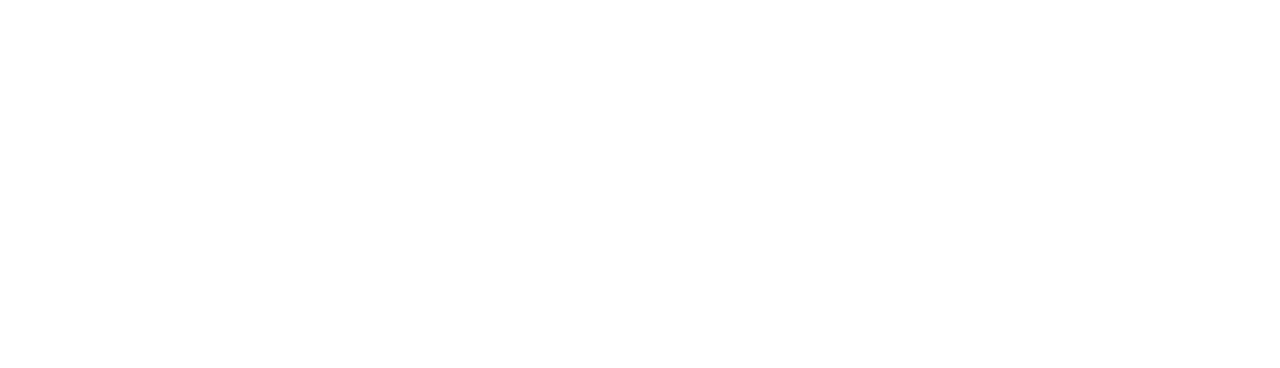
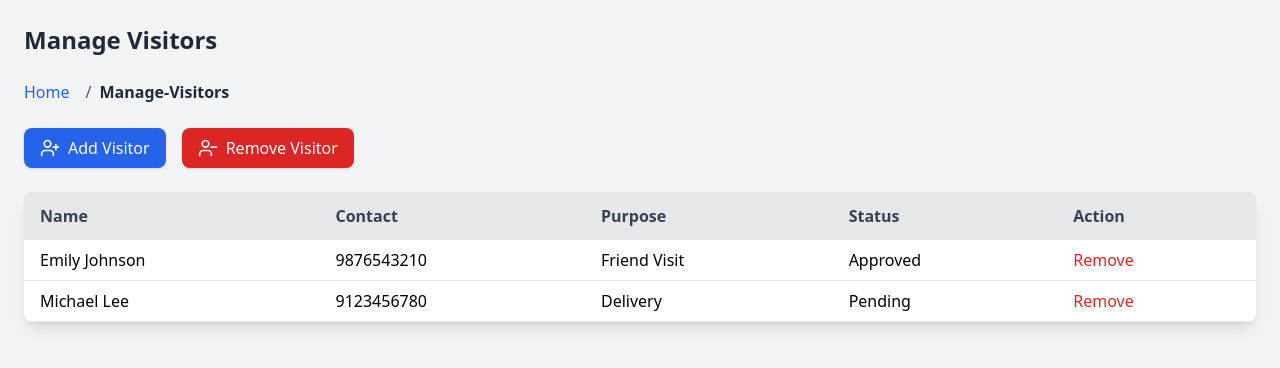
Before and after one commit to Sathvik-varma12/Gated-Portal, a React (Vite) app: page /manage-visitors in a window 1280 px wide. Before the commit this address had no page. Shown: the top 368 px of the page. Built offline with nearby package versions, Linux system fonts and the light colour scheme.

Commit message:
Manage user
Created a screen for manage user

```diff
--- a/src/App.tsx
+++ b/src/App.tsx
@@ -1,48 +1,9 @@
-// import { useState } from 'react';
-// import { AppProvider } from './context/AppContext';
-// import Layout from './components/shared/Layout';
-// import Dashboard from './components/Dashboard';
-// import ResidentsManager from './components/admin/ResidentsManager';
-// import VisitorsManager from './components/admin/VisitorsManager';
-// import EntryLogs from './components/admin/EntryLogs';
-// import AccessControl from './components/resident/AccessControl';
-
-// function App() {
-//   const [currentView, setCurrentView] = useState('dashboard');
-
-//   const renderCurrentView = () => {
-//     switch (currentView) {
-//       case 'dashboard':
-//         return <Dashboard />;
-//       case 'residents':
-//         return <ResidentsManager />;
-//       case 'visitors':
-//         return <VisitorsManager />;
-//       case 'entry-logs':
-//         return <EntryLogs />;
-//       case 'access-control':
-//         return <AccessControl />;
-//       default:
-//         return <Dashboard />;
-//     }
-//   };
-
-//   return (
-//     <AppProvider>
-//       <Layout currentView={currentView} onViewChange={setCurrentView}>
-//         {renderCurrentView()}
-//       </Layout>
-//     </AppProvider>
-//   );
-// }
-
-// export default App;
-
 import React from "react";
 import { BrowserRouter as Router, Routes, Route } from "react-router-dom";
 import Login from "./components/auth/Login";
 import AdminDashboard from "./components/admin/AdminDashboard";
 import ResidentDashboard from "./components/resident/ResidentDashboard";
+import ManageVisitors from "./components/resident/ManageVisitors";
 
 function App() {
   return (
@@ -54,6 +15,7 @@
         {/* Dashboards */}
         <Route path="/admin" element={<AdminDashboard />} />
         <Route path="/resident" element={<ResidentDashboard />} />
+          <Route path="/manage-visitors" element={<ManageVisitors />} />
       </Routes>
     </Router>
   );
--- /dev/null
+++ b/src/components/common/Breadcrumb.tsx
@@ -0,0 +1,37 @@
+import React from "react";
+import { Link, useLocation } from "react-router-dom";
+
+const Breadcrumb: React.FC = () => {
+  const location = useLocation();
+  const pathnames = location.pathname.split("/").filter((x) => x);
+
+  return (
+    <nav className="text-gray-600 mb-6">
+      <ol className="flex items-center space-x-2">
+        <li>
+          <Link to="/" className="text-blue-600 hover:underline">
+            Home
+          </Link>
+        </li>
+        {pathnames.map((name, index) => {
+          const routeTo = "/" + pathnames.slice(0, index + 1).join("/");
+          const isLast = index === pathnames.length - 1;
+          return (
+            <li key={routeTo} className="flex items-center">
+              <span className="mx-2">/</span>
+              {isLast ? (
+                <span className="text-gray-800 font-semibold capitalize">{name}</span>
+              ) : (
+                <Link to={routeTo} className="text-blue-600 hover:underline capitalize">
+                  {name}
+                </Link>
+              )}
+            </li>
+          );
+        })}
+      </ol>
+    </nav>
+  );
+};
+
+export default Breadcrumb;
--- /dev/null
+++ b/src/components/resident/ManageVisitors.tsx
@@ -0,0 +1,91 @@
+import React, { useState } from "react";
+import { UserPlus, UserMinus } from "lucide-react";
+import Breadcrumb from "../common/Breadcrumb";
+
+const ManageVisitors: React.FC = () => {
+  const [visitors, setVisitors] = useState([
+    { id: 1, name: "Emily Johnson", contact: "9876543210", purpose: "Friend Visit", status: "Approved" },
+    { id: 2, name: "Michael Lee", contact: "9123456780", purpose: "Delivery", status: "Pending" },
+  ]);
+
+  const addVisitor = () => {
+    const newVisitor = {
+      id: visitors.length + 1,
+      name: `New Visitor ${visitors.length + 1}`,
+      contact: "9000000000",
+      purpose: "Guest",
+      status: "Pending",
+    };
+    setVisitors([...visitors, newVisitor]);
+  };
+
+  const removeVisitor = (id: number) => {
+    setVisitors(visitors.filter((v) => v.id !== id));
+  };
+
+  return (
+    <div className="p-6 bg-gray-100 min-h-screen">
+      <h2 className="text-2xl font-bold text-gray-800 mb-6">Manage Visitors</h2>
+        <Breadcrumb /> {/* 👈 Added here */}
+      {/* Actions */}
+      <div className="flex gap-4 mb-6">
+        <button
+          onClick={addVisitor}
+          className="flex items-center gap-2 bg-blue-600 text-white px-4 py-2 rounded-lg shadow hover:bg-blue-700"
+        >
+          <UserPlus className="w-5 h-5" /> Add Visitor
+        </button>
+
+        <button
+          onClick={() => visitors.length > 0 && removeVisitor(visitors[visitors.length - 1].id)}
+          className="flex items-center gap-2 bg-red-600 text-white px-4 py-2 rounded-lg shadow hover:bg-red-700"
+        >
+          <UserMinus className="w-5 h-5" /> Remove Visitor
+        </button>
+      </div>
+
+      {/* Visitor Table */}
+      <div className="bg-white shadow-lg rounded-lg overflow-hidden">
+        <table className="w-full border-collapse">
+          <thead className="bg-gray-200 text-gray-700">
+            <tr>
+              <th className="py-3 px-4 text-left">Name</th>
+              <th className="py-3 px-4 text-left">Contact</th>
+              <th className="py-3 px-4 text-left">Purpose</th>
+              <th className="py-3 px-4 text-left">Status</th>
+              <th className="py-3 px-4 text-left">Action</th>
+            </tr>
+          </thead>
+          <tbody>
+            {visitors.map((visitor) => (
+              <tr key={visitor.id} className="border-b">
+                <td className="py-2 px-4">{visitor.name}</td>
+                <td className="py-2 px-4">{visitor.contact}</td>
+                <td className="py-2 px-4">{visitor.purpose}</td>
+                <td className="py-2 px-4">{visitor.status}</td>
+                <td className="py-2 px-4">
+                  <button
+                    onClick={() => removeVisitor(visitor.id)}
+                    className="text-red-600 hover:underline"
+                  >
+                    Remove
+                  </button>
+                </td>
+              </tr>
+            ))}
+
+            {visitors.length === 0 && (
+              <tr>
+                <td colSpan={5} className="text-center py-4 text-gray-500">
+                  No visitors found.
+                </td>
+              </tr>
+            )}
+          </tbody>
+        </table>
+      </div>
+    </div>
+  );
+};
+
+export default ManageVisitors;
--- a/src/components/resident/ResidentDashboard.tsx
+++ b/src/components/resident/ResidentDashboard.tsx
@@ -1,38 +1,23 @@
-// import React from "react";
-// import { CheckCircle, AlertCircle } from "lucide-react";
-
-// const ResidentDashboard: React.FC = () => {
-//   return (
-//     <div className="space-y-6">
-//       <h2 className="text-2xl font-bold text-gray-800">Resident Dashboard</h2>
-//       <div className="p-6 bg-white rounded-lg shadow-md">
-//         <CheckCircle className="h-6 w-6 text-green-500 mb-2" />
-//         <p className="font-semibold">Access Granted</p>
-//       </div>
-//       <div className="p-6 bg-white rounded-lg shadow-md">
-//         <AlertCircle className="h-6 w-6 text-red-500 mb-2" />
-//         <p className="font-semibold">Security Alerts</p>
-//       </div>
-//     </div>
-//   );
-// };
-
-// export default ResidentDashboard;
-
-
 import React from "react";
 import { UserPlus, Clock, ShieldAlert, CheckCircle, ArrowRight } from "lucide-react";
+import { useNavigate } from "react-router-dom";
+import Breadcrumb from "../common/Breadcrumb";
 
 const ResidentDashboard: React.FC = () => {
+  const navigate = useNavigate(); // ✅ this hook gives us the navigate function
   return (
     <div className="space-y-8 p-6 bg-gray-100 min-h-screen">
+
       <h2 className="text-3xl font-bold text-gray-800 border-b-2 border-gray-300 pb-2">
         Resident Dashboard
       </h2>
-
-      {/* Quick Actions Section */}
+<Breadcrumb /> {/* 👈 Added here */}
+        {/* Quick Actions Section */}
       <div className="grid grid-cols-1 md:grid-cols-2 lg:grid-cols-3 gap-6">
-        <div className="p-6 bg-white rounded-xl shadow-lg flex flex-col items-center justify-center text-center transition-transform duration-300 hover:scale-105 cursor-pointer">
+        <div
+          onClick={() => navigate("/manage-visitors")}
+          className="p-6 bg-white rounded-xl shadow-lg flex flex-col items-center justify-center text-center transition-transform duration-300 hover:scale-105 cursor-pointer"
+        >
           <UserPlus className="h-12 w-12 text-blue-600 mb-3" />
           <p className="font-semibold text-lg">Manage Visitors</p>
           <p className="text-sm text-gray-500">Add or remove guests</p>
```
